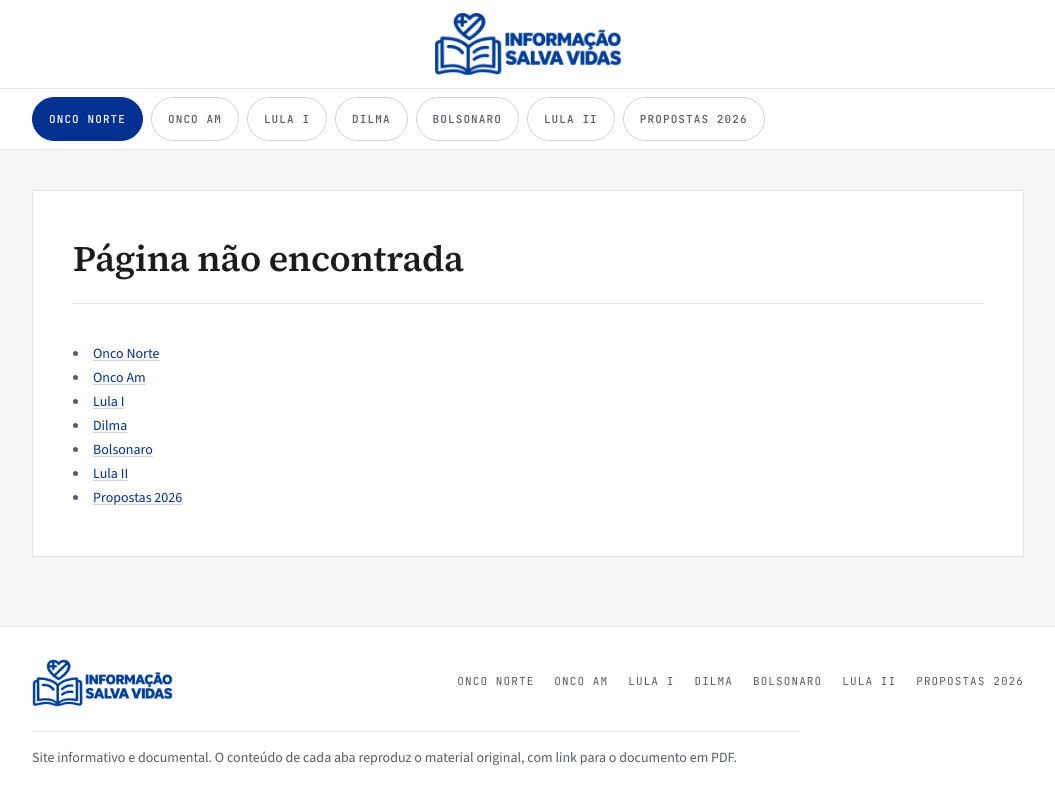
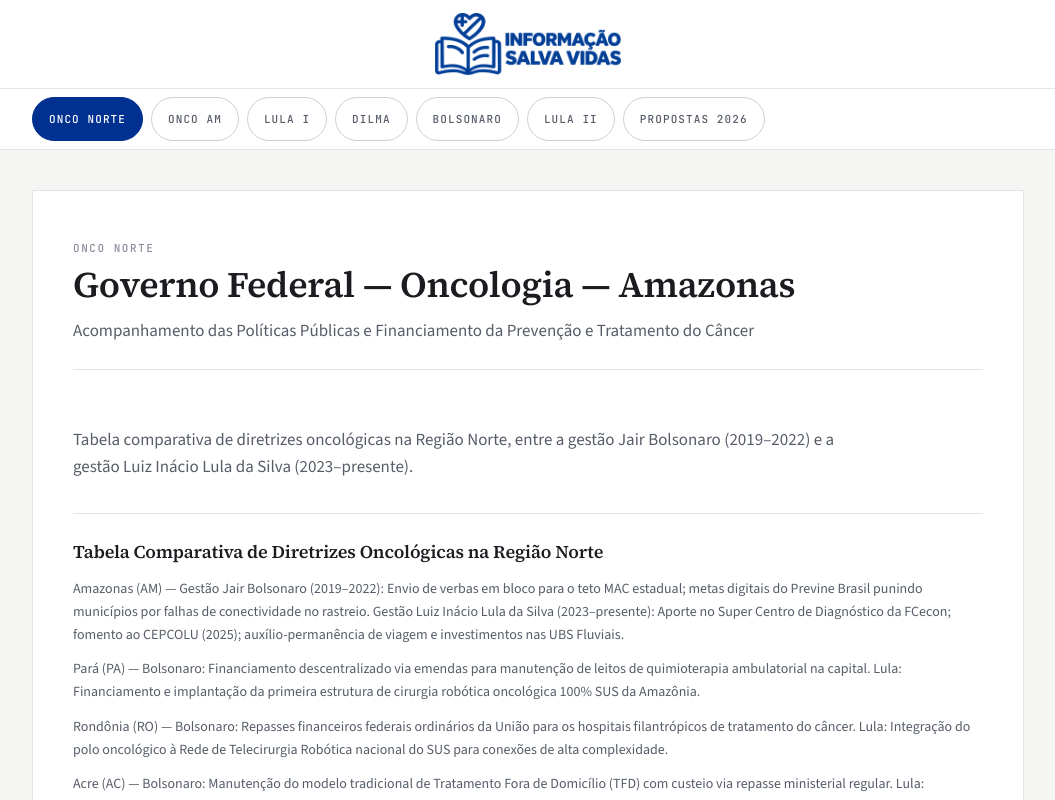
Before and after one commit to andrelobo/oncoinfo, a React (Vite) app: page /onco-norte in a window 1280 px wide. Shown: the top 800 px of the page, without its empty margins (112-1167 px from the left). Built offline with nearby package versions, Linux system fonts and the light colour scheme.

Commit message:
fix: rota /:slug para o TabPage (corrige 'pagina nao encontrada' em todas as abas)

```diff
--- a/src/App.tsx
+++ b/src/App.tsx
@@ -11,9 +11,7 @@ export default function App() {
       <Routes>
         <Route element={<Layout />}>
           <Route path="/" element={<Navigate to={`/${first}`} replace />} />
-          {tabs.map((tab) => (
-            <Route key={tab.slug} path={`/${tab.slug}`} element={<TabPage />} />
-          ))}
+          <Route path="/:slug" element={<TabPage />} />
           <Route path="*" element={<Navigate to={`/${first}`} replace />} />
         </Route>
       </Routes>
```
